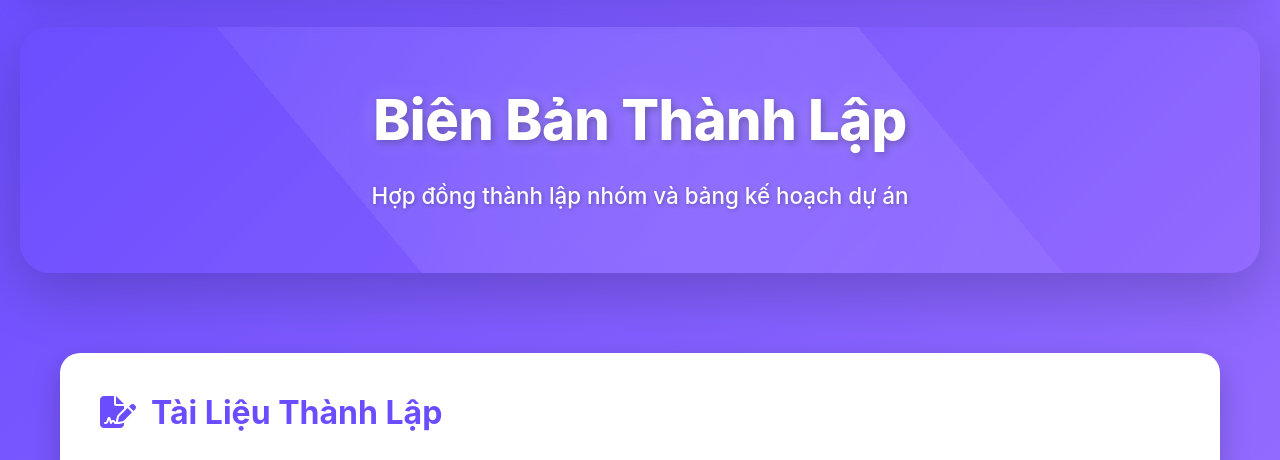
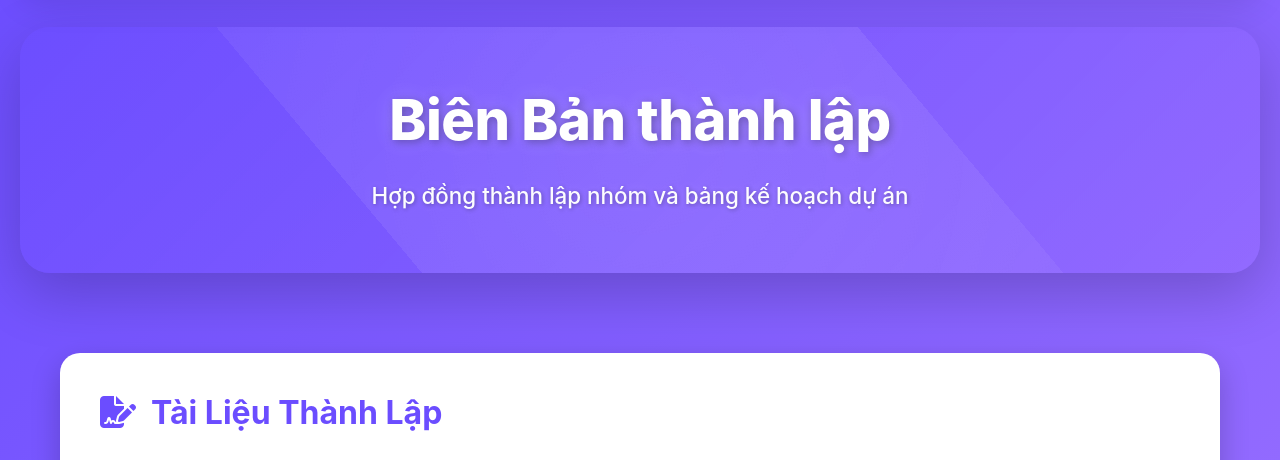
Before and after one commit to SonLamlamdev/website_for_group_BOONS, a plain HTML site: page index.html in a window 1280 px wide. Both pictures are taken after a click on the item "Biên bản Thành Lập". Shown: the part 107-567 px from the top of the page. Drawn offline with Linux system fonts and the light colour scheme; files whose address does not match are found by name.

Commit message:
fix alpha

```diff
--- a/index.html
+++ b/index.html
@@ -702,7 +702,7 @@
         <section id="progress-section" class="content-section">
             <header class="header">
                 <div class="header-content">
-                    <h1 class="header-title">Biên Bản Thành Lập</h1>
+                    <h1 class="header-title">Biên Bản thành lập</h1>
                     <p class="header-subtitle">Hợp đồng thành lập nhóm và bảng kế hoạch dự án</p>
                 </div>
             </header>
```
